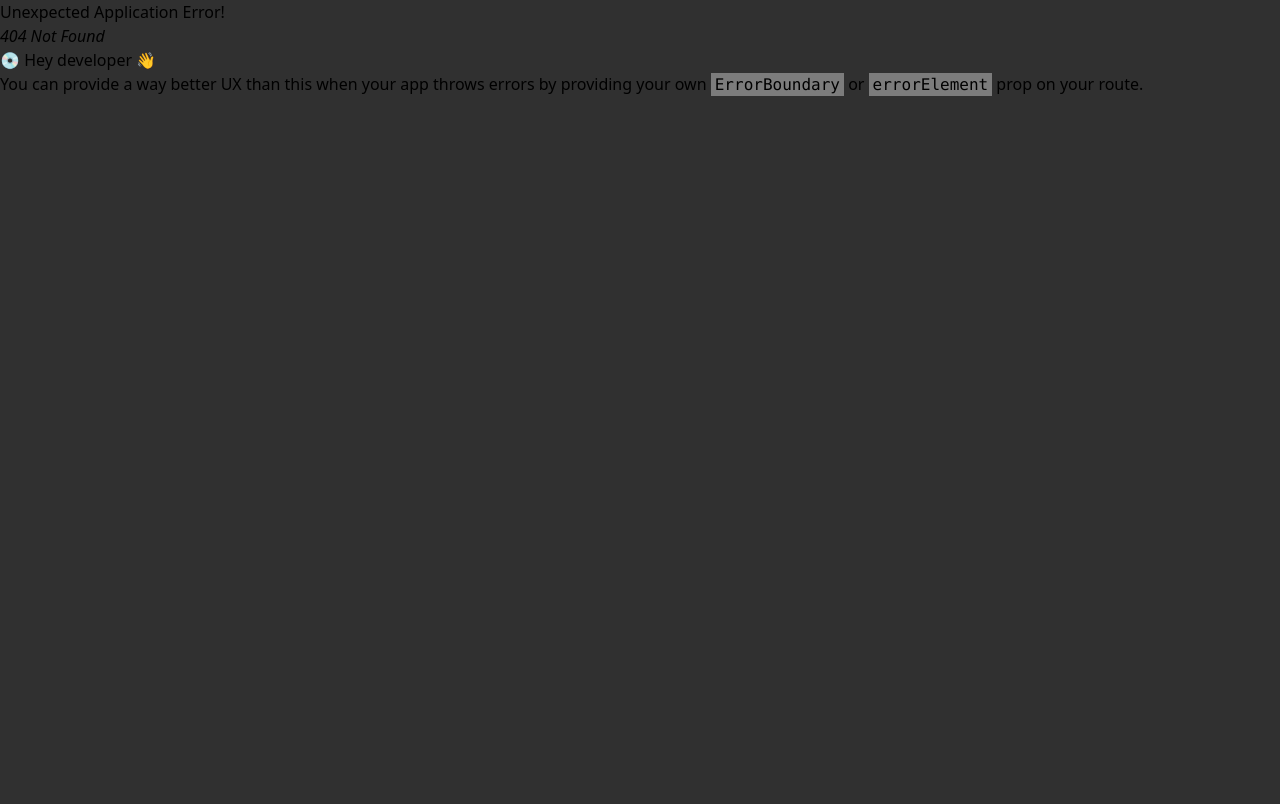
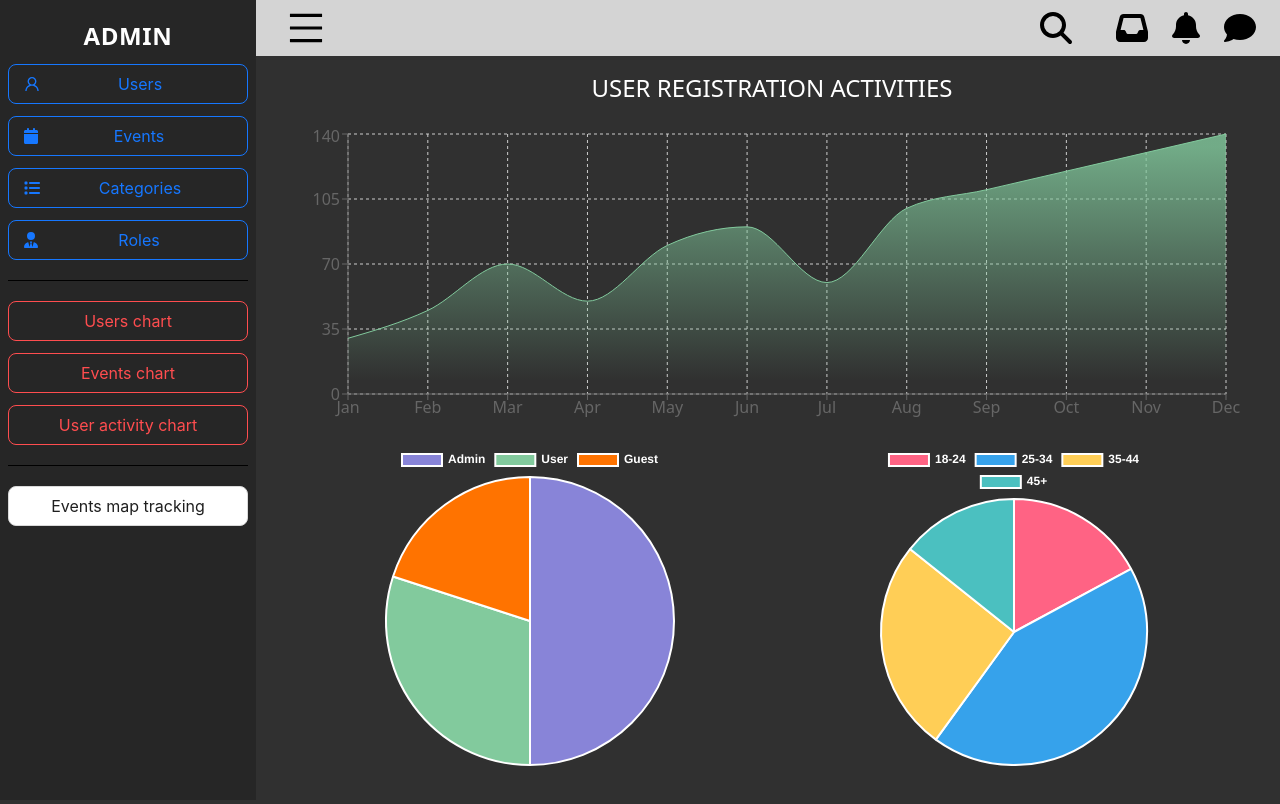
Before and after one commit to PopovicJovan/Event-Managment-System-coinis25, a React (Vite) app: page /admin/users/chart in a window 1280 px wide. Before the commit this address had no page. Shown: the top 804 px of the page. Built offline with nearby package versions, Linux system fonts and the light colour scheme.

Commit message:
add users activity chart page on admin dashboard

```diff
--- a/package.json
+++ b/package.json
@@ -18,10 +18,13 @@
     "@tailwindcss/vite": "^4.0.15",
     "antd": "^5.24.4",
     "axios": "^1.8.4",
+    "chart.js": "^4.4.8",
     "font-awesome": "^4.7.0",
     "react": "^19.0.0",
+    "react-chartjs-2": "^5.3.0",
     "react-dom": "^19.0.0",
     "react-router-dom": "^7.4.0",
+    "recharts": "^2.15.1",
     "tailwindcss": "^4.0.15"
   },
   "devDependencies": {
--- a/src/index.css
+++ b/src/index.css
@@ -23,3 +23,10 @@
 html {
   background-color: var(--bgColor);
 }
+
+
+.user-activity-graph{
+  width: 1000px !important;
+  max-width: 100% !important;
+  margin: 0 auto 0 auto;
+}
--- a/src/layouts/admin.jsx
+++ b/src/layouts/admin.jsx
@@ -40,7 +40,7 @@ export const AdminLayout = () => {
             {
                 open && (
                     <div id={"side-bar"}
-                         className={"fixed start-0 top-0 w-3xs h-full px-2 py-5 bg-neutral-800 flex flex-col gap-3 "}>
+                         className={"fixed start-0 top-0 w-3xs h-full px-2 py-5 bg-neutral-800 flex flex-col gap-3 z-10 "}>
                         <span className="text-2xl font-bold tracking-wide text-white mx-auto">ADMIN</span>
                         <AdminSideBarButton
                             label="Users"
@@ -66,25 +66,25 @@ export const AdminLayout = () => {
                         <AdminSideBarButton
                             className={"mt-2"}
                             label={"Users chart"}
-                            onClick={() => {}}
+                            onClick={(e) => {handleButtonClick(e, "/admin/users/chart")}}
                             color={"danger"}
                         />
                         <AdminSideBarButton
                             label={"Events chart"}
-                            onClick={() => {}}
+                            onClick={(e) => {handleButtonClick(e, "/admin/events/chart")}}
                             color={"danger"}
                         />
                         <AdminSideBarButton
                             label={"User activity chart"}
                             className={"mb-2"}
-                            onClick={() => {}}
+                            onClick={(e) => {handleButtonClick(e, "/admin/users/chart")}}
                             color={"danger"}
                         />
                         <hr />
                         <AdminSideBarButton
                             className={"mt-2"}
                             label={"Events map tracking"}
-                            onClick={() => {}}
+                            onClick={(e) => {handleButtonClick(e, "/admin/map")}}
                             color={"black"}
                         />
                     </div>
@@ -100,7 +100,7 @@ export const AdminLayout = () => {
                     <FontAwesomeIcon icon={faComment}  size={"2xl"}/>
                 </div>
             </div>
-            <div className={`w-full pt-4 pe-6 ps-6 ${open ? "lg:ps-72" : undefined}`}>
+            <div className={`w-full pt-4 px-0 sm:px-6 ${open ? "lg:ps-72" : undefined}`}>
                 <Outlet/>
             </div>
         </div>
--- a/src/pages/admin/admin-roles-categories.jsx
+++ b/src/pages/admin/admin-roles-categories.jsx
@@ -1,5 +1,4 @@
 import {useRoles} from "../../hooks/use-roles.js";
-import {useEffect, useState} from "react";
 import {useCategories} from "../../hooks/use-categories.js";
 import {CategoryRoleAdminTable} from "../../components/CategoryRoleAdminTable.jsx";
 
--- /dev/null
+++ b/src/pages/admin/admin-users-chart.jsx
@@ -0,0 +1,109 @@
+import {
+    Area,
+    AreaChart,
+    CartesianGrid,
+    ResponsiveContainer,
+    Tooltip,
+    XAxis,
+    YAxis
+} from "recharts";
+
+import { Pie } from 'react-chartjs-2';
+import { Chart as ChartJS, ArcElement, Tooltip as TooltipChartJs, Legend } from 'chart.js';
+ChartJS.register(ArcElement, TooltipChartJs, Legend);
+
+
+const data = [
+    { name: 'Jan', users: 30 },
+    { name: 'Feb', users: 45 },
+    { name: 'Mar', users: 70 },
+    { name: 'Apr', users: 50 },
+    { name: 'May', users: 80 },
+    { name: 'Jun', users: 90 },
+    { name: 'Jul', users: 60 },
+    { name: 'Aug', users: 100 },
+    { name: 'Sep', users: 110 },
+    { name: 'Oct', users: 120 },
+    { name: 'Nov', users: 130 },
+    { name: 'Dec', users: 140 }
+];
+
+
+
+const data1 = {
+    labels: ['Admin', 'User', 'Guest'],
+    datasets: [
+        {
+            label: 'User Roles',
+            data: [50, 30, 20],
+            backgroundColor: ['#8884d8', '#82ca9d', '#ff7300'],
+            hoverOffset: 4,
+        },
+    ],
+};
+
+const dataAge = {
+    labels: ['18-24', '25-34', '35-44', '45+'], // Četiri starosne grupe
+    datasets: [
+        {
+            label: 'Number of Users',
+            data: [120, 300, 180, 100],  // Broj korisnika po starosnim grupama
+            backgroundColor: ['#FF6384', '#36A2EB', '#FFCE56', '#4BC0C0'], // Boje za svaku grupu
+            hoverBackgroundColor: ['#FF6384', '#36A2EB', '#FFCE56', '#4BC0C0'],  // Boje pri hoveru
+        },
+    ],
+};
+
+const options = {
+    responsive: true,
+    plugins: {
+        legend: {
+            labels: {
+                color: 'white',
+                font: {
+                    weight: 'bold',
+                    size: '12px'
+                },
+            },
+        },
+    },
+};
+
+export const AdminUsersChart = () => {
+    return (
+        <>
+            <h1 className={"text-white text-2xl text-center mb-5"}>USER REGISTRATION ACTIVITIES</h1>
+            <ResponsiveContainer height={300} className={"z-0 user-activity-graph"}>
+                <AreaChart
+                    data={data}
+                    margin={{ top: 10, right: 30, left: 0, bottom: 0 }}>
+                    <defs>
+                        <linearGradient id="colorUsers" x1="0" y1="0" x2="0" y2="1">
+                            <stop offset="5%" stopColor="#82ca9d" stopOpacity={0.8} />
+                            <stop offset="95%" stopColor="#82ca9d" stopOpacity={0} />
+                        </linearGradient>
+                    </defs>
+                    <CartesianGrid strokeDasharray="3 3" />
+                    <XAxis dataKey="name" />
+                    <YAxis />
+                    <Tooltip />
+                    <Area
+                        type="monotone"
+                        dataKey="users"
+                        stroke="#82ca9d"
+                        fillOpacity={1}
+                        fill="url(#colorUsers)"
+                    />
+                </AreaChart>
+            </ResponsiveContainer>
+            <div className={"w-full flex flex-col sm:flex-row justify-around"}>
+                <div className={"w-full sm:w-1/3 mt-5"}>
+                    <Pie data={data1} options={options}/>
+                </div>
+                <div className={"w-full sm:w-1/3 mt-5 mb-12"}>
+                    <Pie data={dataAge} options={options}/>
+                </div>
+            </div>
+        </>
+    );
+}
--- a/src/routes/routes.jsx
+++ b/src/routes/routes.jsx
@@ -9,6 +9,7 @@ import {AdminLayout} from "../layouts/admin.jsx";
 import {AdminUsers} from "../pages/admin/admin-users.jsx";
 import {AdminEvents} from "../pages/admin/admin-events.jsx";
 import {AdminRolesCategories} from "../pages/admin/admin-roles-categories.jsx";
+import {AdminUsersChart} from "../pages/admin/admin-users-chart.jsx";
 
 export const router = createBrowserRouter([
   {
@@ -56,6 +57,10 @@ export const router = createBrowserRouter([
         {
           path: "roles",
           element: <AdminRolesCategories />
+        },
+        {
+          path: "users/chart",
+          element: <AdminUsersChart />
         }
     ]
   }
```
Also changed, not shown: 1 other file (tests, documents, lock files or other folders).
